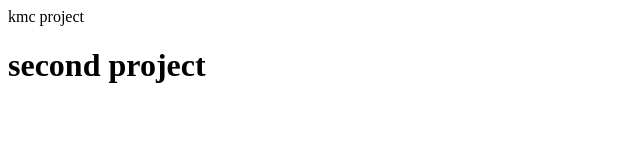
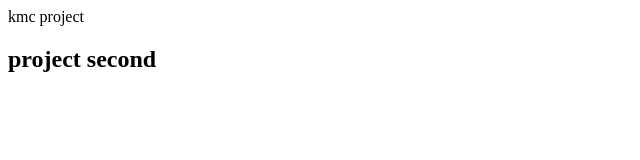
Before and after one commit to GrishmaMishra/project_kmc, a plain HTML site: page index.html in a window 1280 px wide. Shown: the whole page, without its empty margins (0-640 px from the left). Drawn offline with Linux system fonts and the light colour scheme.

Commit message:
kmc_pro
kmc ko pro

```diff
--- a/index.html
+++ b/index.html
@@ -2,7 +2,7 @@
     <head
     <title> kmc project</title>
 <body>
-<h1> second project</h1>
+<h2> project second</h2>
 
 </body>
 </html>
```
